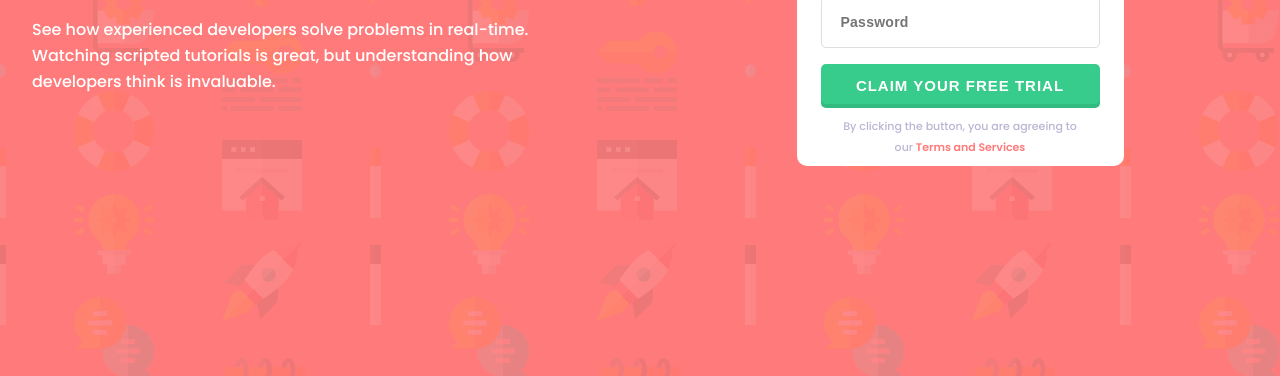
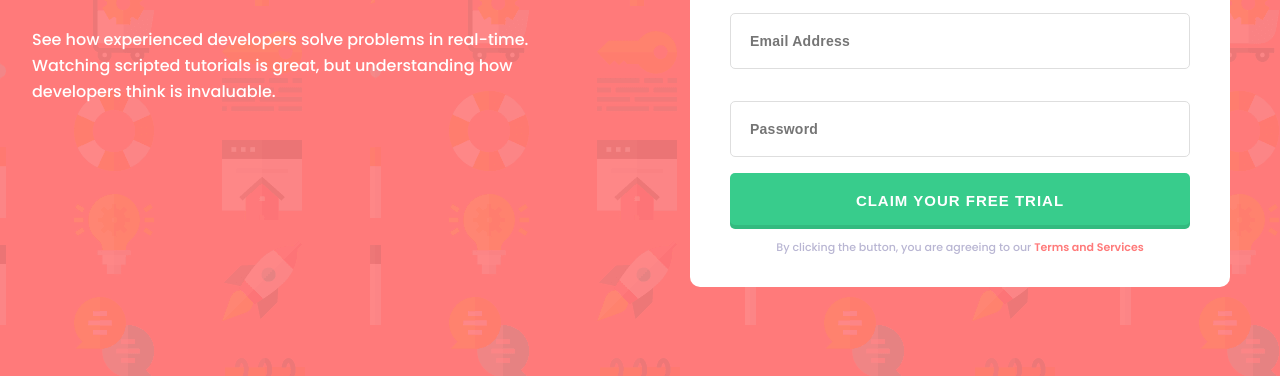
Before and after one commit to mohsensh7122/component-signup-form, a plain HTML site: page index.html in a window 1280 px wide. Shown: the part 424-800 px from the top of the page. Drawn offline with Linux system fonts and the light colour scheme.

Commit message:
Adjusted the form for desktop devices

```diff
--- a/scss/components/_basic-stylings.scss
+++ b/scss/components/_basic-stylings.scss
@@ -16,3 +16,7 @@ body {
     width: 90%;
     margin: 0 auto;
 }
+
+main {
+    height: 100vh;
+}
--- a/scss/components/_media-queries.scss
+++ b/scss/components/_media-queries.scss
@@ -16,6 +16,7 @@
         text-align: left;
 
         h1 {
+            margin-top: 0;
             font-weight: $font-bold;
             font-size: 50px;
             line-height: 55px;
@@ -39,4 +40,28 @@
         width: 540px;
 
     }
+
+    form {
+        width: 540px;
+        height: 474px;
+
+        input {
+            height: 56px;
+            width: 460px;
+        }
+
+        .submit-btn {
+            height: 56px;
+            width: 460px;
+        }
+
+        .tos {
+            width: 100%;
+
+            p {
+                height: 26px;
+
+            }
+        }
+    }
 }
```
Also changed, not shown: css/styles.css, 1 other file.
